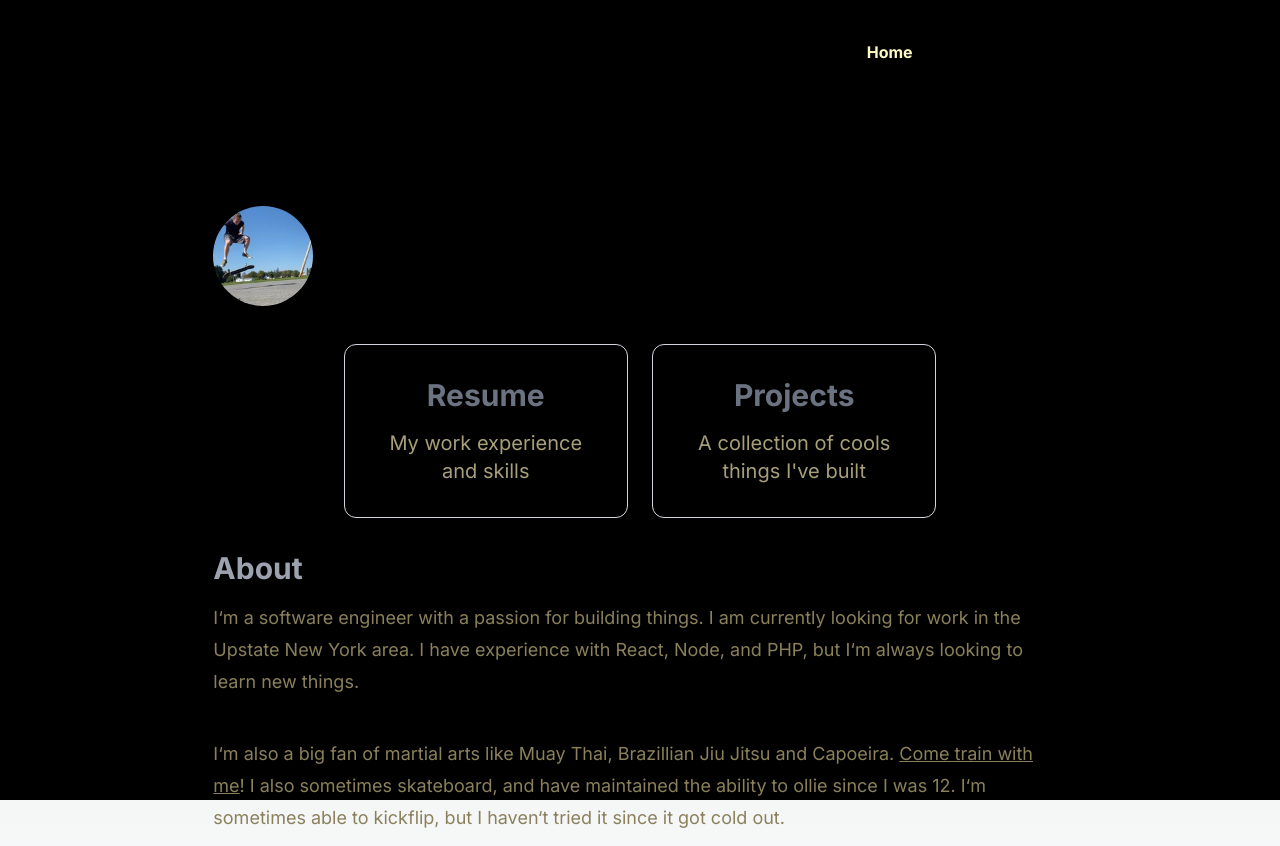
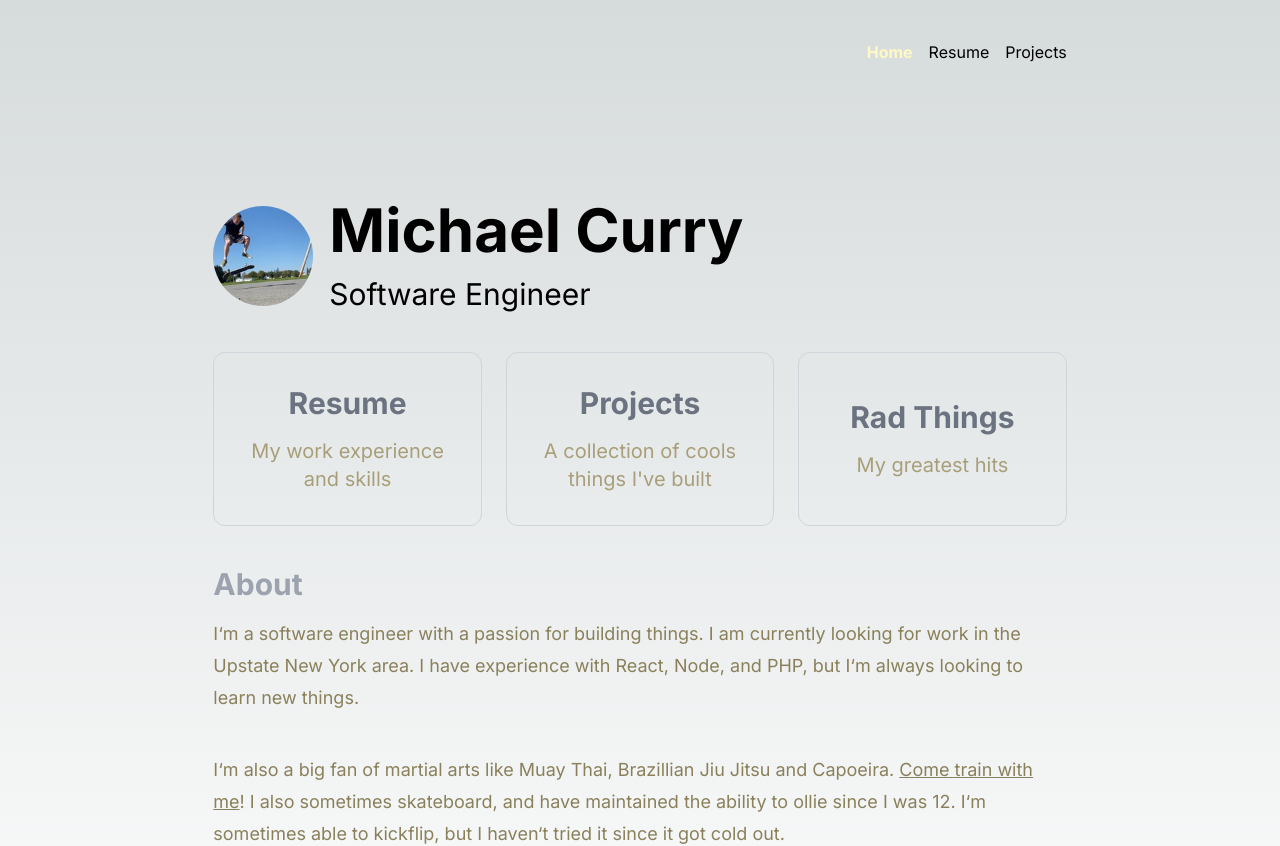
Before and after one commit to mikedubcurry/newsite-2024, a Next.js app: page / in a window 1280 px wide. Shown: the top 846 px of the page. Built offline with nearby package versions, Linux system fonts and the light colour scheme.

Commit message:
remove afterglow, fix page height

```diff
--- a/src/app/page.tsx
+++ b/src/app/page.tsx
@@ -14,14 +14,14 @@
             href: "/projects",
             description: "A collection of cools things I've built",
         },
-        //{
-        //    title: "Rad Things",
-        //    href: "/rad-things",
-        //    description: "My greatest hits",
-        //},
+        {
+            title: "Rad Things",
+            href: "/rad-things",
+            description: "My greatest hits",
+        },
     ]
     return (
-        <main className="md:w-8/12 mx-4 md:mx-auto flex min-h-screen flex-col justify-between py-24 h-full gap-12 md:gap-8">
+        <main className="md:w-8/12 mx-4 md:mx-auto flex  flex-col justify-between py-24 h-full gap-12 md:gap-10">
             <div style={{ viewTransitionName: 'hero' }} className="flex items-center gap-4">
                 <Image src='/insta.jpg' alt="an action shot of me doing a kickflip on a skateboard" width={100} height={100} className='rounded-full' />
                 <div className='flex flex-col justify-center gap-4'>
@@ -55,7 +55,6 @@
                     </p>
                 </div>
             </div>
-            <AfterGlow/>
         </main >
     )
 }
--- a/src/app/projects/page.tsx
+++ b/src/app/projects/page.tsx
@@ -1,6 +1,6 @@
 export default function Projects() {
     return (
-        <main className="w-8/12 mx-auto flex flex-col min-h-screen py-24 h-full gap-8">
+        <main className="w-8/12 mx-auto flex flex-col  py-24 h-full gap-8">
             <div className="flex flex-col justify-center gap-4">
                 <h1 className="text-6xl font-bold">Projects</h1>
             </div>
--- a/src/app/resume/SkillViewer.tsx
+++ b/src/app/resume/SkillViewer.tsx
@@ -9,8 +9,8 @@
         <div className="grid grid-cols-2">
             <ul className="list-disc list-inside">
                 {skills.map(({ skill, use }, i) => (
-                    <li className="text-lg" onClick={() => setSelectedSkill(skill)} key={i}>
-                        <span className={selectedSkill === skill ? 'text-purple-400' : ''}>{skill}</span>
+                    <li className="text-lg" key={i}>
+                        <span onClick={() => setSelectedSkill(skill)} className={selectedSkill === skill ? 'text-purple-400' : 'cursor-pointer hover:text-purple-500'}>{skill}</span>
                     </li>
                 ))}
             </ul>
```
